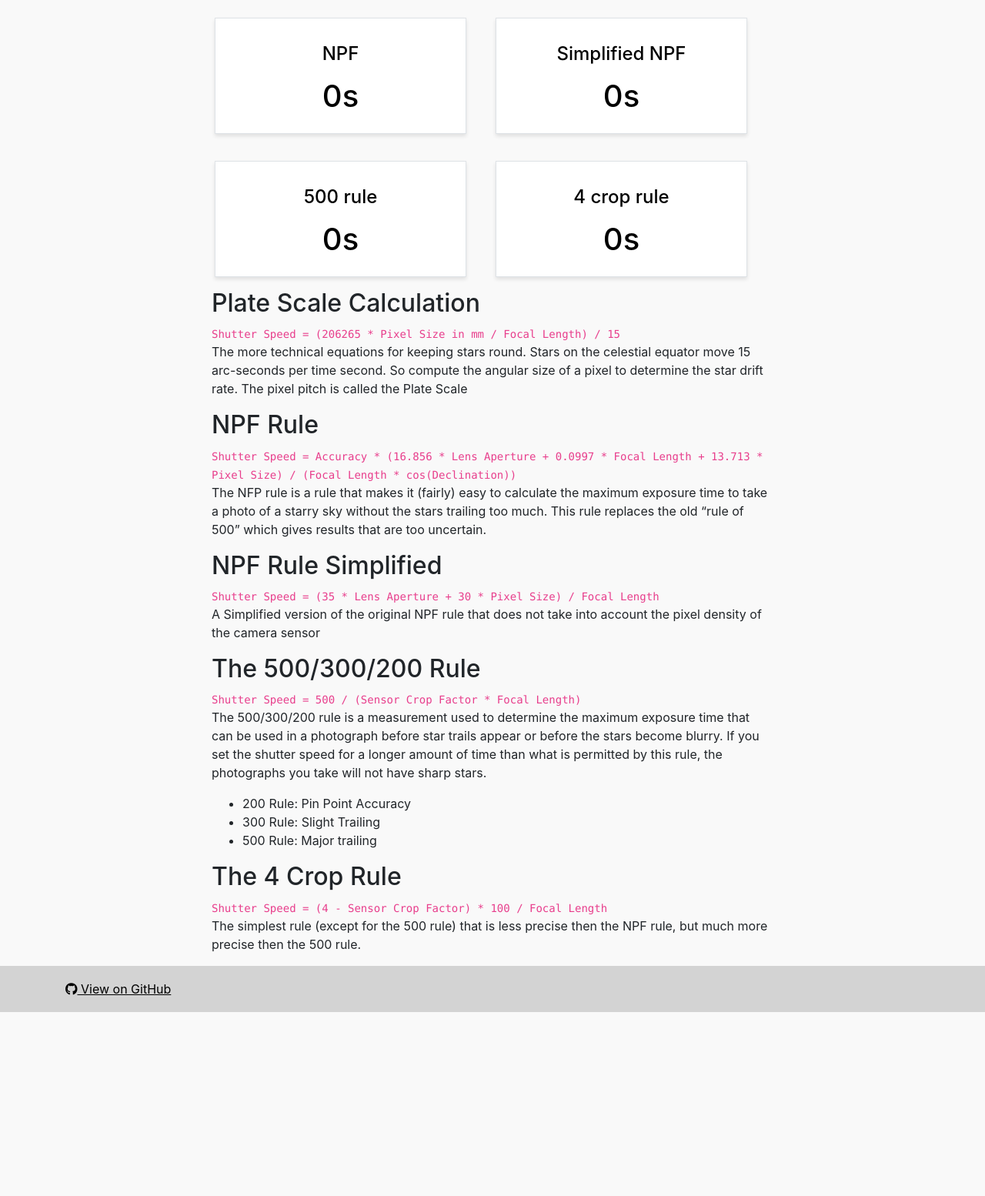
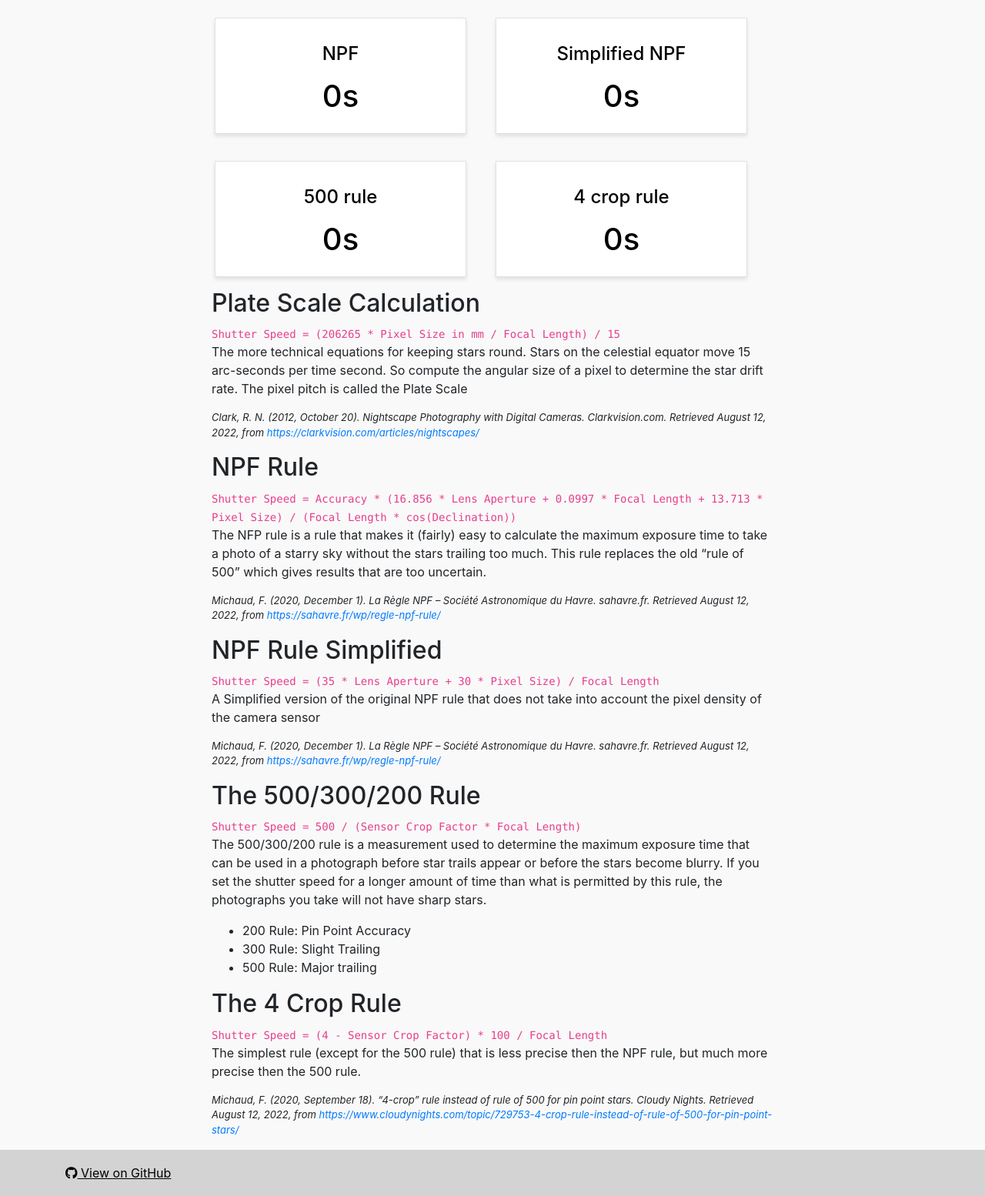
Before and after one commit to thijsvanloef/Shutter-Time-Calculator, a plain HTML site: page index.html in a window 1280 px wide. Shown: the part 1164-2718 px from the top of the page at 77% size. Before the commit the page ends 2479 px from the top, so only its background shows below. Drawn offline with nearby package versions, Linux system fonts and the light colour scheme.

Commit message:
update sources and descriptions

```diff
--- a/css/main.css
+++ b/css/main.css
@@ -115,3 +115,8 @@ body {
 .collapsible {
     border: none;
 }
+
+.source {
+    font-style: italic;
+    font-size: small;
+}
--- a/index.html
+++ b/index.html
@@ -65,11 +65,11 @@
             <h1>Shutter Time Calculator</h1>
             <p>
               This shutter time calculator uses 5 different techniques of calculating your shutter time.
-              Most people are used to the default "500" rule, but this calculator also has: The Plate Scale calculation, the NPF rule, the simplified
-              NPF rule and the 4 crop rule.
+              Most people are used to the default "500" rule, but this calculator also has: The Plate Scale calculation,
+              the NPF rule, the simplified NPF rule and the 4 crop rule.
             </p>
             <p>
-              Below the calculator you will find the explenation behind every way of calculating your shutter speed, so
+              Below the calculator you will find the explanation behind every way of calculating your shutter speed, so
               you can pick the one that suits you the most.
 
             </p>
@@ -241,15 +241,26 @@
             <p>The more technical equations for keeping stars round. Stars on the celestial equator move 15 arc-seconds
               per time second. So compute the angular size of a pixel to determine the star drift rate. The pixel pitch
               is called the Plate Scale</p>
+            <p class="source">Clark, R. N. (2012, October 20). Nightscape Photography with Digital Cameras.
+              Clarkvision.com. Retrieved
+              August 12, 2022, from <a
+                href="https://clarkvision.com/articles/nightscapes/">https://clarkvision.com/articles/nightscapes/</a>
+            </p>
             <h2>NPF Rule</h2>
             <code>Shutter Speed = Accuracy * (16.856 * Lens Aperture + 0.0997 * Focal Length + 13.713 * Pixel Size) / (Focal Length * cos(Declination))</code>
             <p>The NFP rule is a rule that makes it (fairly) easy to calculate the maximum exposure time to take a photo
               of a starry sky without the stars trailing too much. This rule replaces the old “rule of 500” which gives
               results that are too uncertain.</p>
+            <p class="source">Michaud, F. (2020, December 1). La Règle NPF – Société Astronomique du Havre. sahavre.fr.
+              Retrieved August 12, 2022, from <a
+                href="https://sahavre.fr/wp/regle-npf-rule/">https://sahavre.fr/wp/regle-npf-rule/</a></p>
             <h2>NPF Rule Simplified</h2>
             <code>Shutter Speed = (35 * Lens Aperture + 30 * Pixel Size) / Focal Length</code>
             <p>A Simplified version of the original NPF rule that does not take into account the pixel density of the
               camera sensor</p>
+            <p class="source">Michaud, F. (2020, December 1). La Règle NPF – Société Astronomique du Havre. sahavre.fr.
+              Retrieved August 12, 2022, from <a
+                href="https://sahavre.fr/wp/regle-npf-rule/">https://sahavre.fr/wp/regle-npf-rule/</a></p>
             <h2>The 500/300/200 Rule</h2>
             <code>Shutter Speed = 500 / (Sensor Crop Factor * Focal Length) </code>
             <p>The 500/300/200 rule is a measurement used to determine the maximum exposure time that can be used in a
@@ -265,6 +276,11 @@
             <code>Shutter Speed = (4 - Sensor Crop Factor) * 100 / Focal Length</code>
             <p>The simplest rule (except for the 500 rule) that is less precise then the NPF rule, but much more precise
               then the 500 rule.</p>
+            <p class="source">Michaud, F. (2020, September 18). “4-crop” rule instead of rule of 500 for pin point
+              stars. Cloudy Nights. Retrieved August 12, 2022, from
+              <a
+                href="https://www.cloudynights.com/topic/729753-4-crop-rule-instead-of-rule-of-500-for-pin-point-stars/">https://www.cloudynights.com/topic/729753-4-crop-rule-instead-of-rule-of-500-for-pin-point-stars/</a>
+            </p>
           </div>
 
         </div>
```
